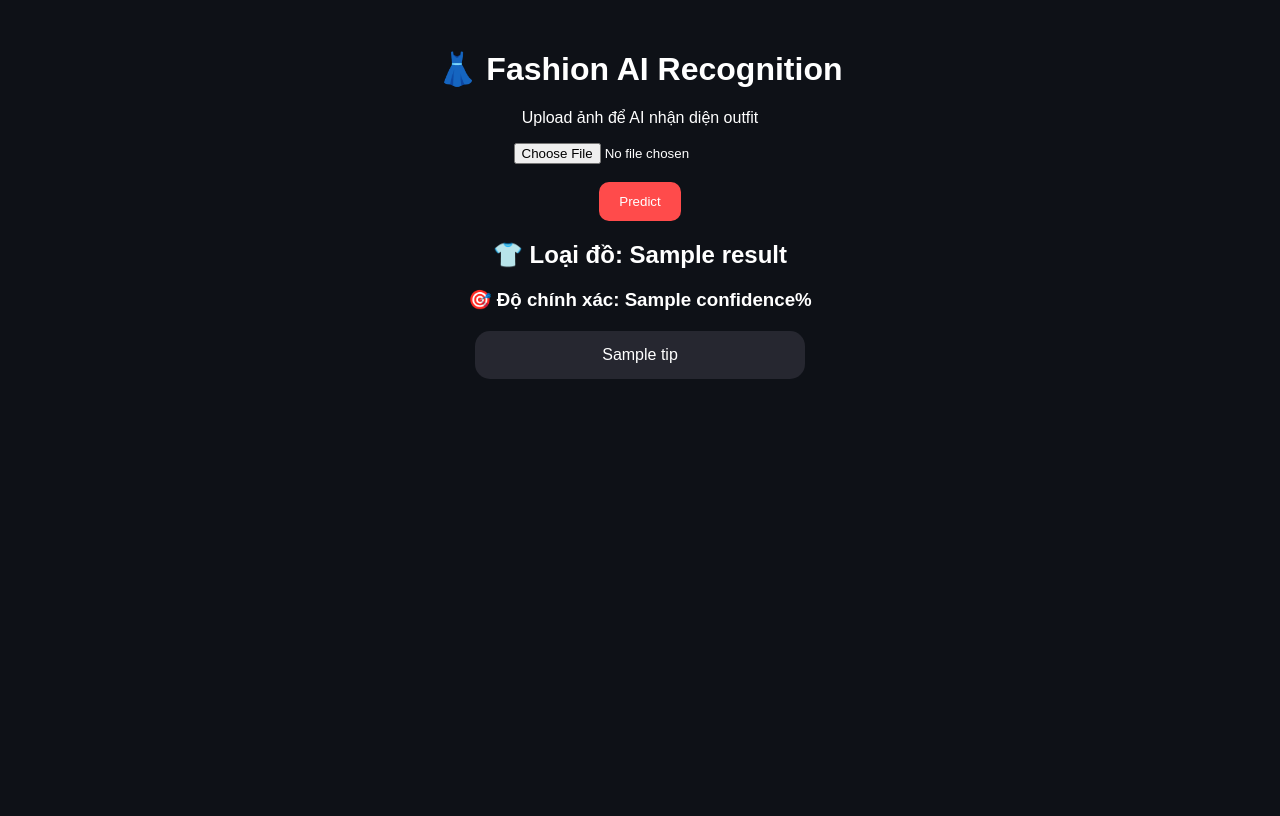
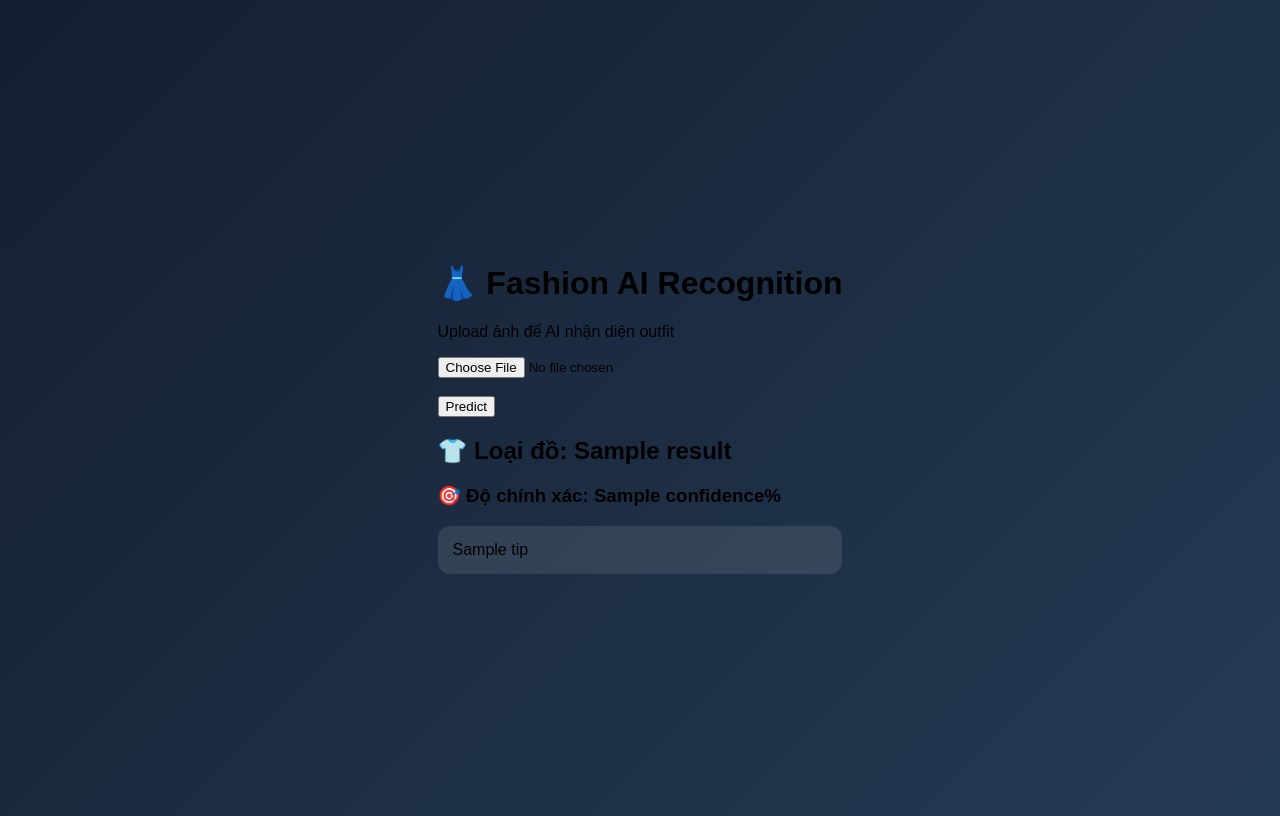
Before and after one commit to nam3042007-droid/duanA.i3, a Flask app: template templates/index.html in a window 1280 px wide. Before the commit the page ends 379 px from the top, so only its background shows below. Run offline with Flask 3, Linux system fonts and the light colour scheme; the template is opened without the code that fills it: most values are stand-ins (such as "Sample title", 1, 10 or a date in 2020).

Commit message:
Update style.css

```diff
--- a/static/style.css
+++ b/static/style.css
@@ -1,50 +1,86 @@
 body {
 
-    background-color: #0E1117;
-    color: white;
+    background: linear-gradient(
+        135deg,
+        #141E30,
+        #243B55
+    );
+
+    min-height: 100vh;
+
+    display: flex;
+
+    justify-content: center;
+
+    align-items: center;
 
     font-family: Arial;
+}
+
+.card-box {
+
+    background: rgba(255,255,255,0.08);
+
+    backdrop-filter: blur(10px);
+
+    padding: 40px;
+
+    border-radius: 25px;
+
+    width: 420px;
 
     text-align: center;
 
+    color: white;
+
+    box-shadow: 0 10px 30px rgba(0,0,0,0.3);
 }
 
-.container {
+.title {
 
-    margin-top: 50px;
+    font-size: 42px;
 
+    margin-bottom: 10px;
 }
 
-button {
+.subtitle {
 
-    background: #ff4b4b;
+    opacity: 0.8;
+
+    margin-bottom: 30px;
+}
+
+.btn-custom {
+
+    margin-top: 20px;
+
+    width: 100%;
+
+    background: #ff4b6e;
 
     border: none;
 
-    padding: 12px 20px;
+    padding: 12px;
+
+    border-radius: 12px;
 
     color: white;
 
-    border-radius: 10px;
+    font-weight: bold;
+}
 
-    cursor: pointer;
+.result-box {
 
+    margin-top: 30px;
 }
 
 .tip-box {
 
-    background-color: #262730;
+    margin-top: 15px;
+
+    background: rgba(255,255,255,0.1);
 
     padding: 15px;
 
-    border-radius: 15px;
-
-    margin-top: 20px;
-
-    width: 300px;
-
-    margin-left: auto;
-
-    margin-right: auto;
-
+    border-radius: 12px;
 }
```
